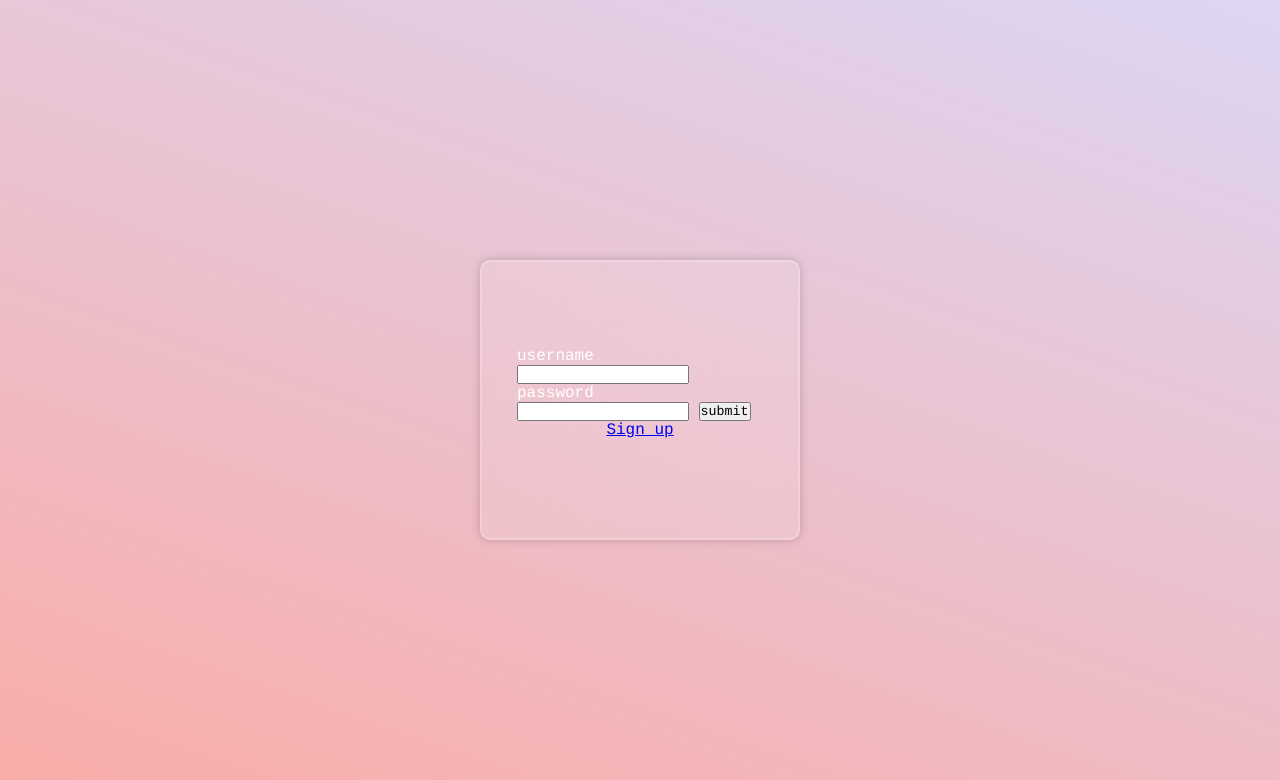
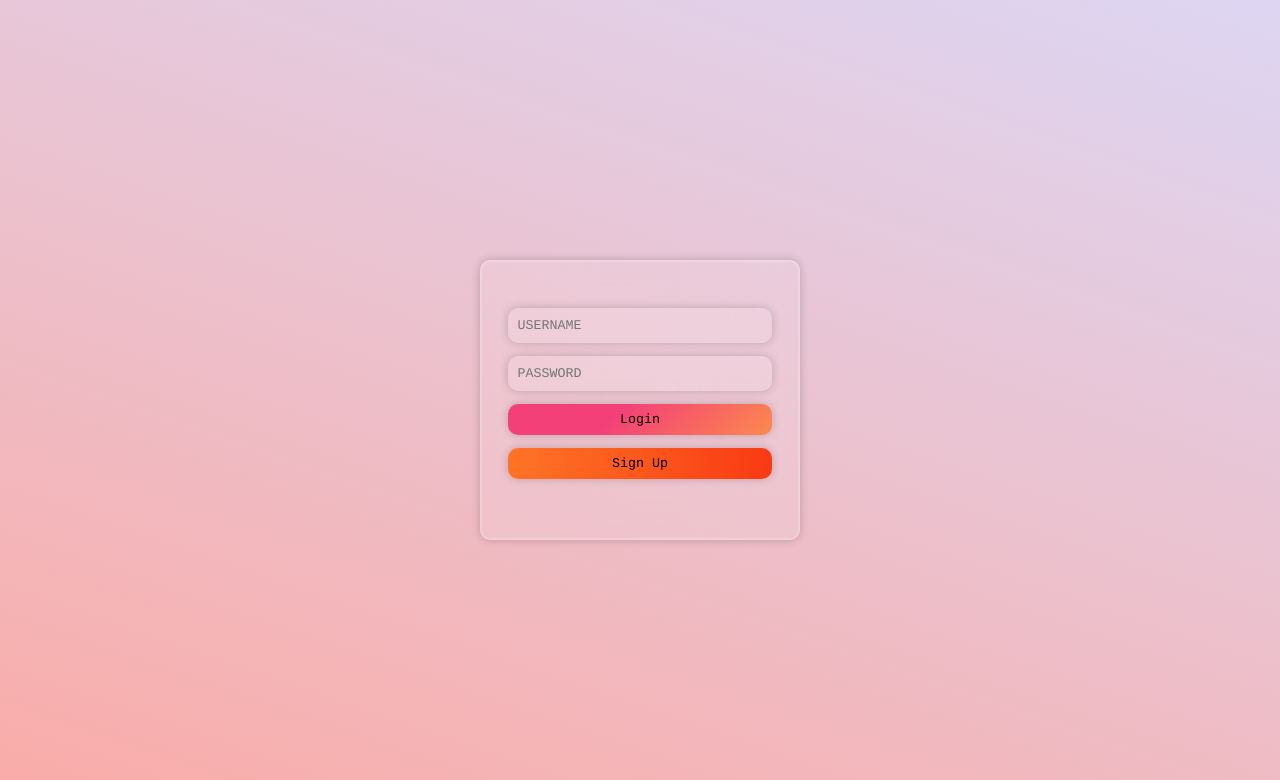
Before and after one commit to MakaRonish/sumarizer, a Django app: page /verification/logon/ in a window 1280 px wide. Shown: the top 780 px of the page. Run offline with Django 5.2, Linux system fonts and the light colour scheme.

Commit message:
log in page

```diff
--- a/aisummarizer/static/css/form.css
+++ b/aisummarizer/static/css/form.css
@@ -38,7 +38,7 @@ body {
     backdrop-filter: blur(50px);
     border-radius: 10px;
     color: #fff;
-    padding: 40px 35px 55px;
+    padding: 2%;
     margin: 0 10px;
     display: flex;
     justify-content: center;
@@ -46,3 +46,54 @@ body {
     flex-direction: column;
 
 }
+
+.loginForm {
+    width: 100%;
+}
+
+.formdiv input {
+    width: 100%;
+    padding: 10px;
+    border-radius: 10px;
+    margin-bottom: 5%;
+    border: none;
+    background: rgba(255, 255, 255, .1);
+    box-shadow: 0 0 10px rgba(0, 0, 0, .2);
+    backdrop-filter: blur(50px);
+    transition: box-shadow 1s;
+}
+
+.formdiv input:hover {
+    box-shadow: 0 0 20px rgba(0, 255, 255, 0.5);
+
+}
+
+.logButton {
+    width: 100%;
+    padding: 3%;
+    border: none;
+    margin-bottom: 5%;
+    border-radius: 10px;
+    box-shadow: 0 0 10px rgba(0, 0, 0, .2);
+    backdrop-filter: blur(50px);
+    transition: padding 0.8s, font-size 0.8s;
+
+}
+
+.logButton:hover {
+    padding: 5%;
+    font-size: 1rem;
+}
+
+.formdiv a {
+    width: 100%;
+}
+
+#login {
+    background-image: linear-gradient(135deg, #f34079 40%, #fc894d);
+}
+
+#signup {
+    background-color: initial;
+    background-image: linear-gradient(92.83deg, #ff7426 0, #f93a13 100%);
+}
--- a/aisummarizer/userapp/templates/userapp/login.html
+++ b/aisummarizer/userapp/templates/userapp/login.html
@@ -5,14 +5,14 @@
 <div class="formdiv">
     <form action="" method="post" class="loginForm">
         {%csrf_token%}
-        username
-        <input type="text" name="username">
-        password
-        <input type="password" name="password">
-        <button type="submit">submit</button>
+
+        <input type="text" name="username" placeholder="USERNAME"><br>
+
+        <input type="password" name="password" placeholder="PASSWORD"><br>
+        <button type="submit" class="logButton" id="login">Login</button>
     </form>
 
-    <a href="{%url 'signup'%}">Sign up</a>
+    <a href="{%url 'signup'%}"><button class="logButton" id="signup">Sign Up</button></a>
 
 </div>
 {%endblock%}
```
Also changed, not shown: aisummarizer/db.sqlite3.
